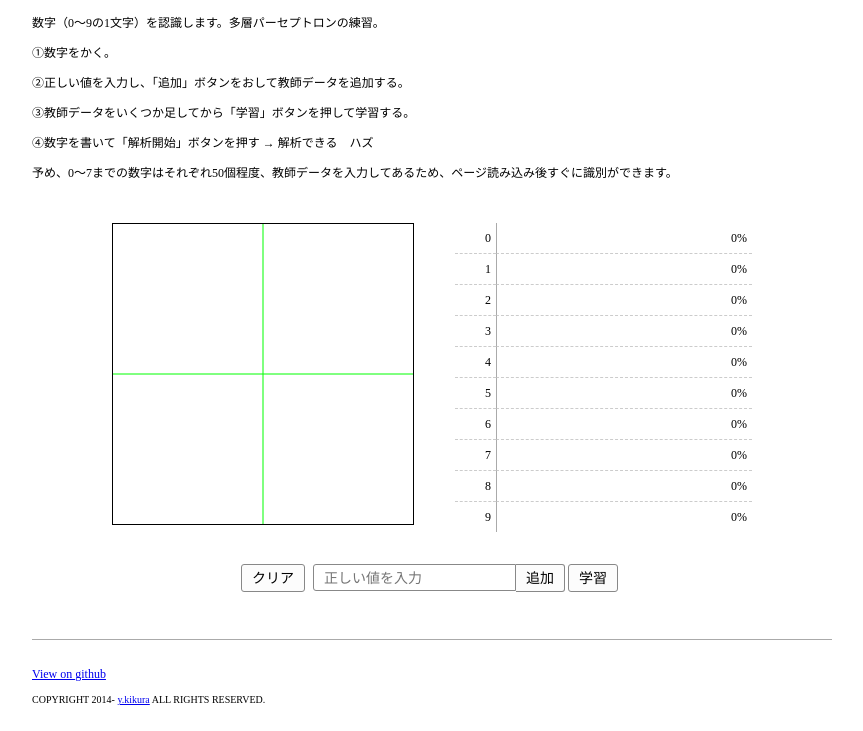
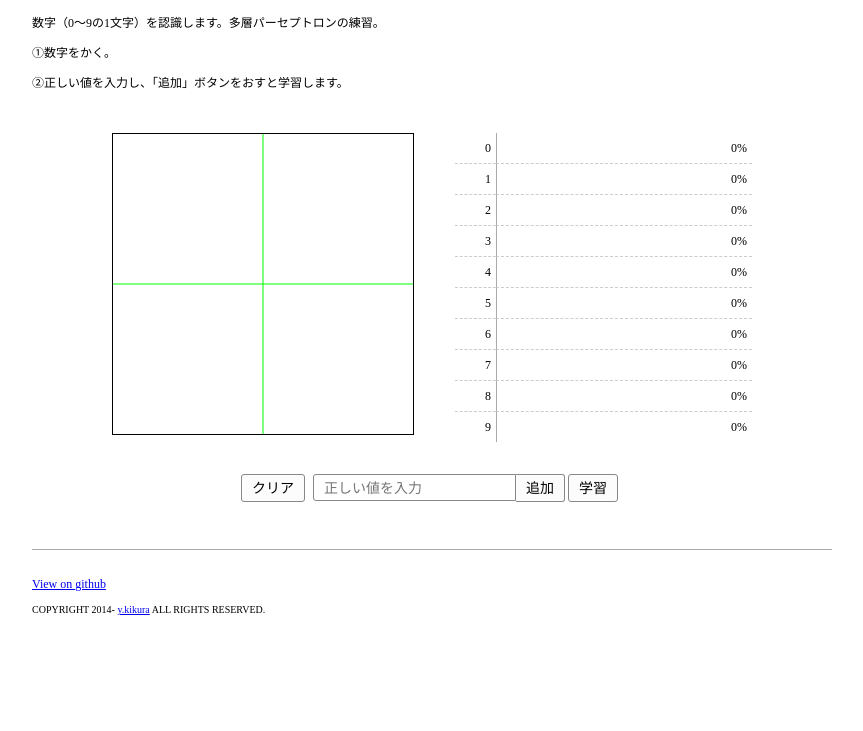
Before and after one commit to Kiikurage/Number-Detector, a plain HTML site: page index.html in a window 1280 px wide. Shown: the part 69-800 px from the top of the page, without its empty margins (208-1071 px from the left). Drawn offline with Linux system fonts and the light colour scheme.

Commit message:
説明を修正

```diff
--- a/index.html
+++ b/index.html
@@ -13,11 +13,11 @@
 				</h1>
 				<p>数字（0〜9の1文字）を認識します。多層パーセプトロンの練習。</p>
 				<p>①数字をかく。</p>
-				<p>②正しい値を入力し、「追加」ボタンをおして教師データを追加する。</p>
-				<p>③教師データをいくつか足してから「学習」ボタンを押して学習する。</p>
+				<p>②正しい値を入力し、「追加」ボタンをおすと学習します。</p>
+<!-- 				<p>③教師データをいくつか足してから「学習」ボタンを押して学習する。</p>
 				<p>④数字を書いて「解析開始」ボタンを押す → 解析できる　ハズ</p>
 				<p>予め、0〜7までの数字はそれぞれ50個程度、教師データを入力してあるため、ページ読み込み後すぐに識別ができます。</p>
-			</header>
+ -->			</header>
 
 			<div class="main">
 				<div class="clearfix">
```
